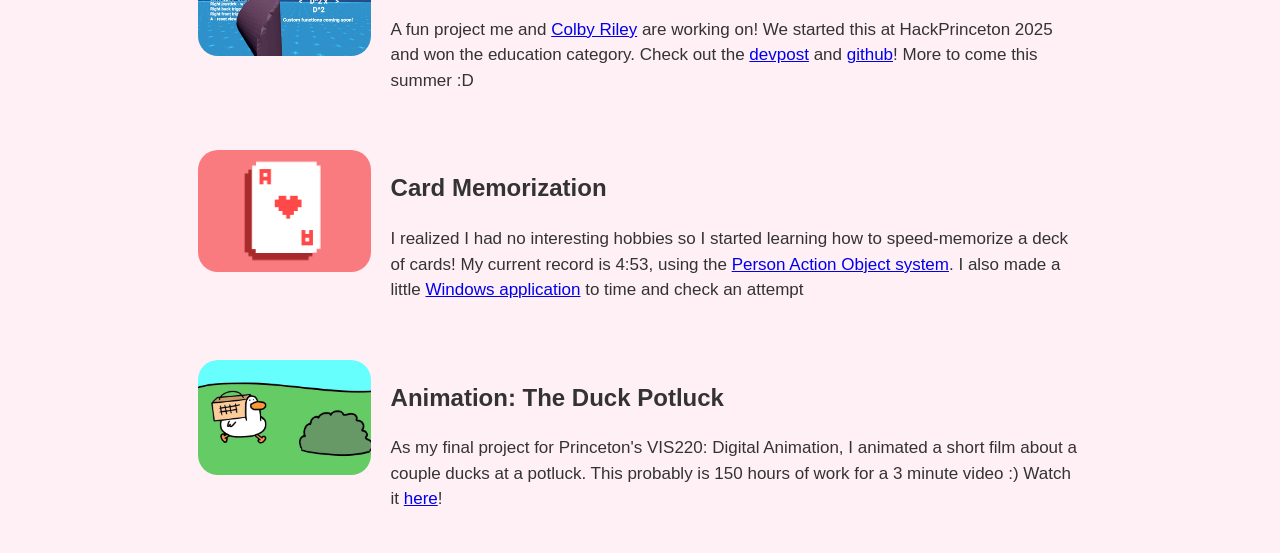
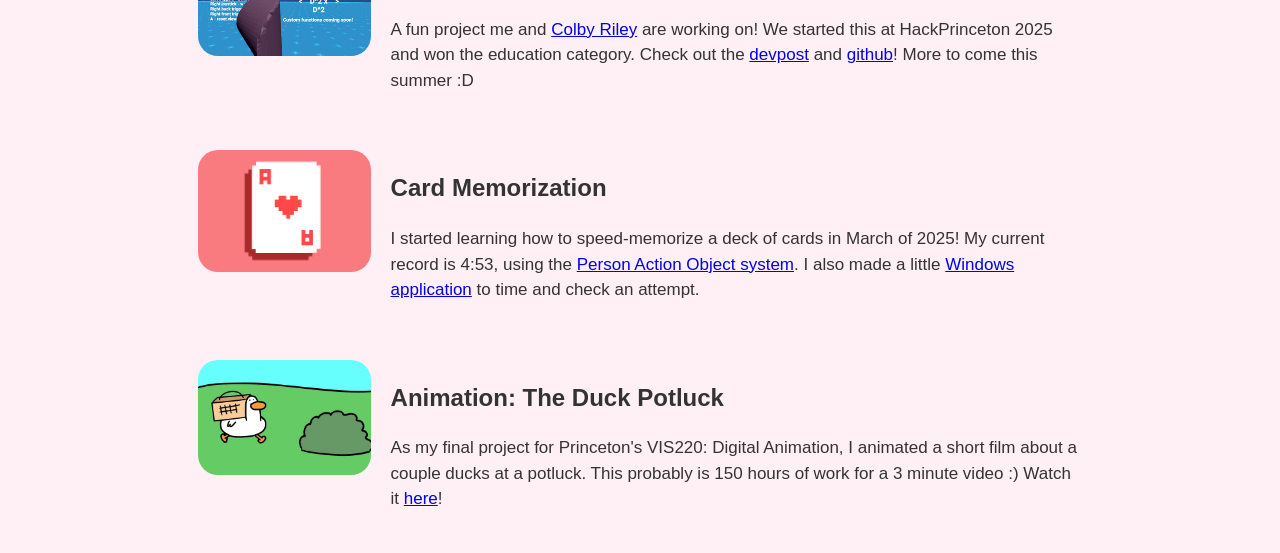
Before and after one commit to KareemSaysHi/KareemSaysHi.github.io, a plain HTML site: page fun.html in a window 1280 px wide. Shown: the part 247-800 px from the top of the page. Drawn offline with Linux system fonts and the light colour scheme.

Commit message:
final updates for today

```diff
--- a/fun.html
+++ b/fun.html
@@ -125,7 +125,7 @@
     </div>
     <div class="right-side">
       <h2>Card Memorization</h2>
-      <p> I realized I had no interesting hobbies so I started learning how to speed-memorize a deck of cards!  My current record is 4:53, using the <a href=https://artofmemory.com/blog/pao-system>Person Action Object system</a>.  I also made a little <a href="Memorizer.exe" download>Windows application</a> to time and check an attempt</p>
+      <p> I started learning how to speed-memorize a deck of cards in March of 2025!  My current record is 4:53, using the <a href=https://artofmemory.com/blog/pao-system>Person Action Object system</a>.  I also made a little <a href="Memorizer.exe" download>Windows application</a> to time and check an attempt.</p>
     </div>
   </div>
 
```
Also changed, not shown: index.html (+1 -1 lines), kareempic2.jpg (added).
